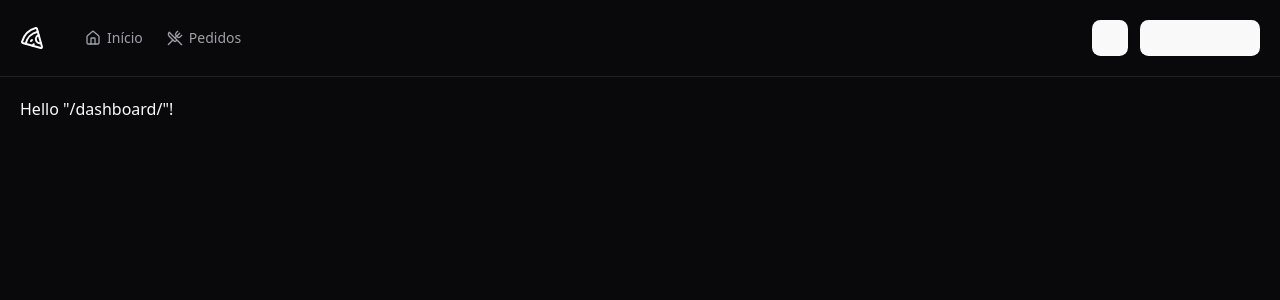
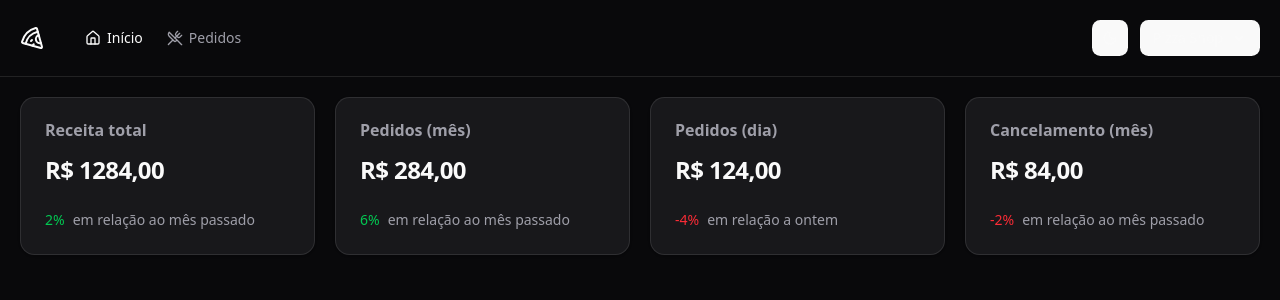
Before and after one commit to giovanicavila/shop, a React (Vite) app: page /dashboard in a window 1280 px wide. Shown: the top 300 px of the page. Built offline with nearby package versions, Linux system fonts and the light colour scheme.

Commit message:
feat: implement dashboard with new DashboardCard component and remove home route

```diff
--- a/src/components/header/header.tsx
+++ b/src/components/header/header.tsx
@@ -18,7 +18,7 @@
 					<nav aria-label="Navegação principal">
 						<ul className="flex list-none items-center gap-6">
 							<li>
-								<NavLink to="/home">
+								<NavLink to="/dashboard">
 									<Home aria-hidden="true" className="h-4 w-4" />
 									Início
 								</NavLink>
--- /dev/null
+++ b/src/components/ui/card.tsx
@@ -0,0 +1,92 @@
+import * as React from "react"
+
+import { cn } from "@/lib/utils"
+
+function Card({ className, ...props }: React.ComponentProps<"div">) {
+  return (
+    <div
+      data-slot="card"
+      className={cn(
+        "bg-card text-card-foreground flex flex-col gap-6 rounded-xl border py-6 shadow-sm",
+        className
+      )}
+      {...props}
+    />
+  )
+}
+
+function CardHeader({ className, ...props }: React.ComponentProps<"div">) {
+  return (
+    <div
+      data-slot="card-header"
+      className={cn(
+        "@container/card-header grid auto-rows-min grid-rows-[auto_auto] items-start gap-2 px-6 has-data-[slot=card-action]:grid-cols-[1fr_auto] [.border-b]:pb-6",
+        className
+      )}
+      {...props}
+    />
+  )
+}
+
+function CardTitle({ className, ...props }: React.ComponentProps<"div">) {
+  return (
+    <div
+      data-slot="card-title"
+      className={cn("leading-none font-semibold", className)}
+      {...props}
+    />
+  )
+}
+
+function CardDescription({ className, ...props }: React.ComponentProps<"div">) {
+  return (
+    <div
+      data-slot="card-description"
+      className={cn("text-muted-foreground text-sm", className)}
+      {...props}
+    />
+  )
+}
+
+function CardAction({ className, ...props }: React.ComponentProps<"div">) {
+  return (
+    <div
+      data-slot="card-action"
+      className={cn(
+        "col-start-2 row-span-2 row-start-1 self-start justify-self-end",
+        className
+      )}
+      {...props}
+    />
+  )
+}
+
+function CardContent({ className, ...props }: React.ComponentProps<"div">) {
+  return (
+    <div
+      data-slot="card-content"
+      className={cn("px-6", className)}
+      {...props}
+    />
+  )
+}
+
+function CardFooter({ className, ...props }: React.ComponentProps<"div">) {
+  return (
+    <div
+      data-slot="card-footer"
+      className={cn("flex items-center px-6 [.border-t]:pt-6", className)}
+      {...props}
+    />
+  )
+}
+
+export {
+  Card,
+  CardHeader,
+  CardFooter,
+  CardTitle,
+  CardAction,
+  CardDescription,
+  CardContent,
+}
--- /dev/null
+++ b/src/pages/_authenticated/dashboard/-components/card.tsx
@@ -0,0 +1,43 @@
+import {
+	Card,
+	CardContent,
+	CardDescription,
+	CardHeader,
+	CardTitle,
+} from "@/components/ui/card";
+
+type DashboardCardProps = {
+	title: string;
+	description: string;
+	percentage: string;
+	percentageText: string;
+};
+
+export function DashboardCard({
+	title,
+	description,
+	percentage,
+	percentageText,
+}: DashboardCardProps) {
+	const isNegativePercentage = percentage.startsWith("-");
+	return (
+		<Card className="min-w-[200px] flex-1">
+			<CardHeader>
+				<CardTitle className="text-muted-foreground">{title}</CardTitle>
+				<CardDescription className="mt-2 font-semibold text-2xl text-foreground tracking-tight">
+					{description}
+				</CardDescription>
+			</CardHeader>
+			<CardContent>
+				<div className="flex items-center gap-2 text-muted-foreground text-sm">
+					<p
+						className={isNegativePercentage ? "text-red-500" : "text-green-500"}
+					>
+						{percentage}{" "}
+					</p>
+					<p>{percentageText}</p>
+				</div>
+			</CardContent>
+		</Card>
+	);
+}
--- a/src/pages/_authenticated/dashboard/index.tsx
+++ b/src/pages/_authenticated/dashboard/index.tsx
@@ -1,4 +1,5 @@
 import { createFileRoute } from "@tanstack/react-router";
+import { DashboardCard } from "./-components/card";
 
 export const Route = createFileRoute("/_authenticated/dashboard/")({
 	component: RouteComponent,
@@ -11,5 +12,32 @@
 });
 
 function RouteComponent() {
-	return <div>Hello "/dashboard/"!</div>;
+	return (
+		<div className="flex flex-wrap items-center gap-5">
+			<DashboardCard
+				description="R$ 1284,00"
+				percentage="2%"
+				percentageText="em relação ao mês passado"
+				title="Receita total"
+			/>
+			<DashboardCard
+				description="R$ 284,00"
+				percentage="6%"
+				percentageText="em relação ao mês passado"
+				title="Pedidos (mês)"
+			/>
+			<DashboardCard
+				description="R$ 124,00"
+				percentage="-4%"
+				percentageText="em relação a ontem"
+				title="Pedidos (dia) "
+			/>
+			<DashboardCard
+				description="R$ 84,00"
+				percentage="-2%"
+				percentageText="em relação ao mês passado"
+				title="Cancelamento (mês)"
+			/>
+		</div>
+	);
 }
--- a/src/pages/_authenticated/home/index.tsx
+++ /dev/null
@@ -1,15 +0,0 @@
-import { createFileRoute } from "@tanstack/react-router";
-
-export const Route = createFileRoute("/_authenticated/home/")({
-	component: RouteComponent,
-	head: () => ({
-		meta: [
-			{ title: "Pizza Shop | Home" },
-			{ name: "description", content: "Página home da pizza shop" },
-		],
-	}),
-});
-
-function RouteComponent() {
-	return <div>Hello "/_authenticated/home/"!</div>;
-}
--- a/src/routeTree.gen.ts
+++ b/src/routeTree.gen.ts
@@ -13,7 +13,6 @@
 import { Route as loginSignUpRouteImport } from './pages/(login)/sign-up'
 import { Route as loginLoginRouteImport } from './pages/(login)/login'
 import { Route as AuthenticatedOrdersIndexRouteImport } from './pages/_authenticated/orders/index'
-import { Route as AuthenticatedHomeIndexRouteImport } from './pages/_authenticated/home/index'
 import { Route as AuthenticatedDashboardIndexRouteImport } from './pages/_authenticated/dashboard/index'
 
 const AuthenticatedRoute = AuthenticatedRouteImport.update({
@@ -36,11 +35,6 @@
     path: '/orders/',
     getParentRoute: () => AuthenticatedRoute,
   } as any)
-const AuthenticatedHomeIndexRoute = AuthenticatedHomeIndexRouteImport.update({
-  id: '/home/',
-  path: '/home/',
-  getParentRoute: () => AuthenticatedRoute,
-} as any)
 const AuthenticatedDashboardIndexRoute =
   AuthenticatedDashboardIndexRouteImport.update({
     id: '/dashboard/',
@@ -52,14 +46,12 @@
   '/login': typeof loginLoginRoute
   '/sign-up': typeof loginSignUpRoute
   '/dashboard': typeof AuthenticatedDashboardIndexRoute
-  '/home': typeof AuthenticatedHomeIndexRoute
   '/orders': typeof AuthenticatedOrdersIndexRoute
 }
 export interface FileRoutesByTo {
   '/login': typeof loginLoginRoute
   '/sign-up': typeof loginSignUpRoute
   '/dashboard': typeof AuthenticatedDashboardIndexRoute
-  '/home': typeof AuthenticatedHomeIndexRoute
   '/orders': typeof AuthenticatedOrdersIndexRoute
 }
 export interface FileRoutesById {
@@ -68,21 +60,19 @@
   '/(login)/login': typeof loginLoginRoute
   '/(login)/sign-up': typeof loginSignUpRoute
   '/_authenticated/dashboard/': typeof AuthenticatedDashboardIndexRoute
-  '/_authenticated/home/': typeof AuthenticatedHomeIndexRoute
   '/_authenticated/orders/': typeof AuthenticatedOrdersIndexRoute
 }
 export interface FileRouteTypes {
   fileRoutesByFullPath: FileRoutesByFullPath
-  fullPaths: '/login' | '/sign-up' | '/dashboard' | '/home' | '/orders'
+  fullPaths: '/login' | '/sign-up' | '/dashboard' | '/orders'
   fileRoutesByTo: FileRoutesByTo
-  to: '/login' | '/sign-up' | '/dashboard' | '/home' | '/orders'
+  to: '/login' | '/sign-up' | '/dashboard' | '/orders'
   id:
     | '__root__'
     | '/_authenticated'
     | '/(login)/login'
     | '/(login)/sign-up'
     | '/_authenticated/dashboard/'
-    | '/_authenticated/home/'
     | '/_authenticated/orders/'
   fileRoutesById: FileRoutesById
 }
@@ -122,13 +112,6 @@
       preLoaderRoute: typeof AuthenticatedOrdersIndexRouteImport
       parentRoute: typeof AuthenticatedRoute
     }
-    '/_authenticated/home/': {
-      id: '/_authenticated/home/'
-      path: '/home'
-      fullPath: '/home'
-      preLoaderRoute: typeof AuthenticatedHomeIndexRouteImport
-      parentRoute: typeof AuthenticatedRoute
-    }
     '/_authenticated/dashboard/': {
       id: '/_authenticated/dashboard/'
       path: '/dashboard'
@@ -141,13 +124,11 @@
 
 interface AuthenticatedRouteChildren {
   AuthenticatedDashboardIndexRoute: typeof AuthenticatedDashboardIndexRoute
-  AuthenticatedHomeIndexRoute: typeof AuthenticatedHomeIndexRoute
   AuthenticatedOrdersIndexRoute: typeof AuthenticatedOrdersIndexRoute
 }
 
 const AuthenticatedRouteChildren: AuthenticatedRouteChildren = {
   AuthenticatedDashboardIndexRoute: AuthenticatedDashboardIndexRoute,
-  AuthenticatedHomeIndexRoute: AuthenticatedHomeIndexRoute,
   AuthenticatedOrdersIndexRoute: AuthenticatedOrdersIndexRoute,
 }
 
```
